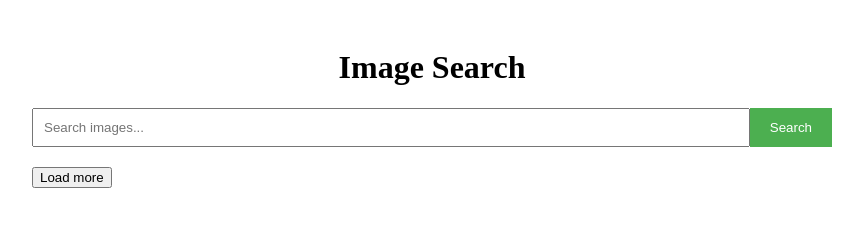
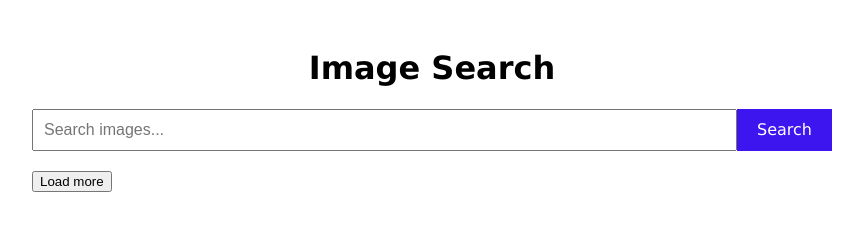
Before and after one commit to SweetLanaMay/goit-js-hw-11, a website built with Parcel: page src/index.html in a window 1280 px wide. Shown: the whole page, without its empty margins (208-1071 px from the left). Built offline with nearby package versions, Linux system fonts and the light colour scheme.

Commit message:
finished hw-11

```diff
--- a/package.json
+++ b/package.json
@@ -24,6 +24,7 @@
   },
   "devDependencies": {
     "@parcel/transformer-sass": "^2.6.0",
+    "buffer": "^6.0.3",
     "parcel": "^2.6.0",
     "parcel-reporter-clean-dist": "^1.0.4",
     "posthtml-include": "^1.7.4"
--- a/src/css/styles.css
+++ b/src/css/styles.css
@@ -5,6 +5,7 @@
   }
 
   h1 {
+    font-family: 'Lucida Sans', 'Lucida Sans Regular', 'Lucida Grande', 'Lucida Sans Unicode', Geneva, Verdana, sans-serif;
     text-align: center;
   }
 
@@ -14,13 +15,16 @@
   }
 
   .search-form input[type="text"] {
+    font-size: 16px;
     flex-grow: 1;
     padding: 10px;
   }
 
   .search-form button {
+    font-size: 16px;
+    font-family: 'Lucida Sans', 'Lucida Sans Regular', 'Lucida Grande', 'Lucida Sans Unicode', Geneva, Verdana, sans-serif;
     padding: 10px 20px;
-    background-color: #4CAF50;
+    background-color: #3d15ee;
     color: white;
     border: none;
   }
--- a/src/index.html
+++ b/src/index.html
@@ -5,6 +5,7 @@
     <meta http-equiv="X-UA-Compatible" content="IE=edge">
     <meta name="viewport" content="width=device-width, initial-scale=1.0">
     <link rel="stylesheet" href="./css/styles.css" />
+    <script src="index.js" type="module"></script>
     <title>Homework 11</title>
 </head>
 <body>
--- a/src/index.js
+++ b/src/index.js
@@ -1,4 +1,4 @@
-import searchImages from './api.js';
+import { searchImages } from './api.js';
 import Notiflix from 'notiflix';
 
 const searchForm = document.getElementById('search-form');
```
Also changed, not shown: 1 other file.
